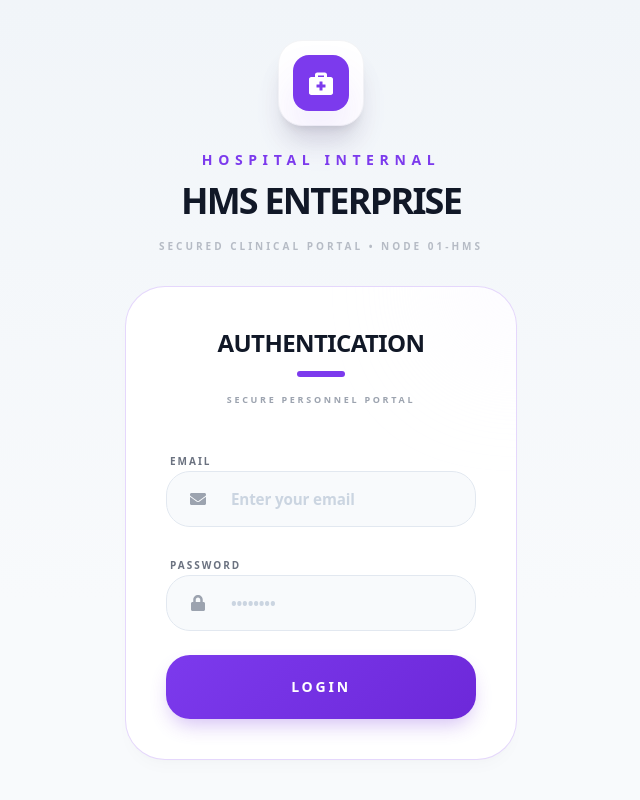
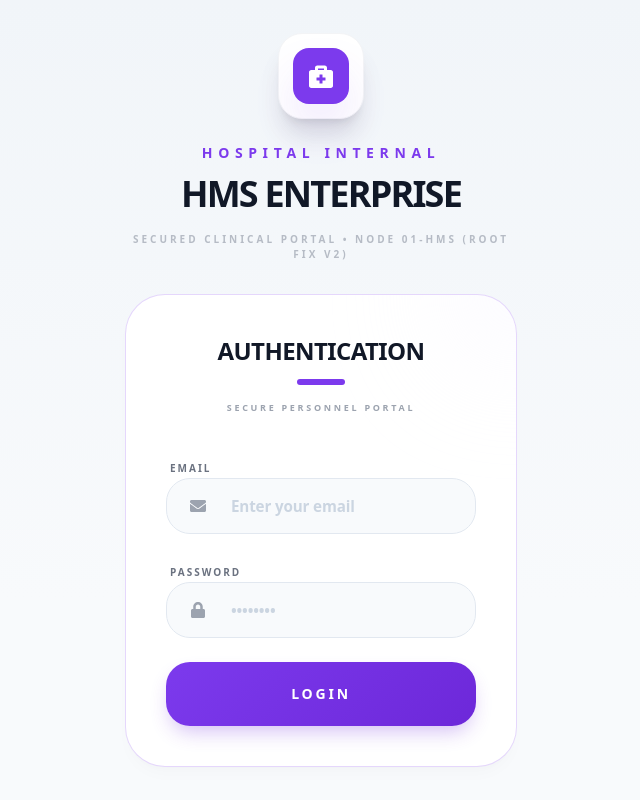
Before and after one commit to humair-ali/Hospital-Management-System, a Next.js app in the folder Frontend/: page / in a window 1280 px wide. Shown: the whole page, without its empty margins (319-959 px from the left). Built offline with nearby package versions, Linux system fonts and the light colour scheme; no server answers.

Commit message:
Update login page credentials and add markers (Root)

```diff
--- a/Frontend/app/page.jsx
+++ b/Frontend/app/page.jsx
@@ -44,7 +44,7 @@ export default function HomePage() {
             <span className="text-primary-600 text-sm tracking-[0.4em] mb-2">Hospital Internal</span>
             HMS Enterprise
           </h1>
-          <p className="text-gray-400 font-bold text-[10px] mt-4 tracking-[0.3em] uppercase opacity-70">Secured Clinical Portal • Node 01-HMS</p>
+          <p className="text-gray-400 font-bold text-[10px] mt-4 tracking-[0.3em] uppercase opacity-70">Secured Clinical Portal • Node 01-HMS (Root Fix v2)</p>
         </div>
 
         <div className="card-elevated p-8 md:p-10 border-t-[8px] border-t-primary-600 !border !border-primary-600/20 relative overflow-hidden bg-white">
```
